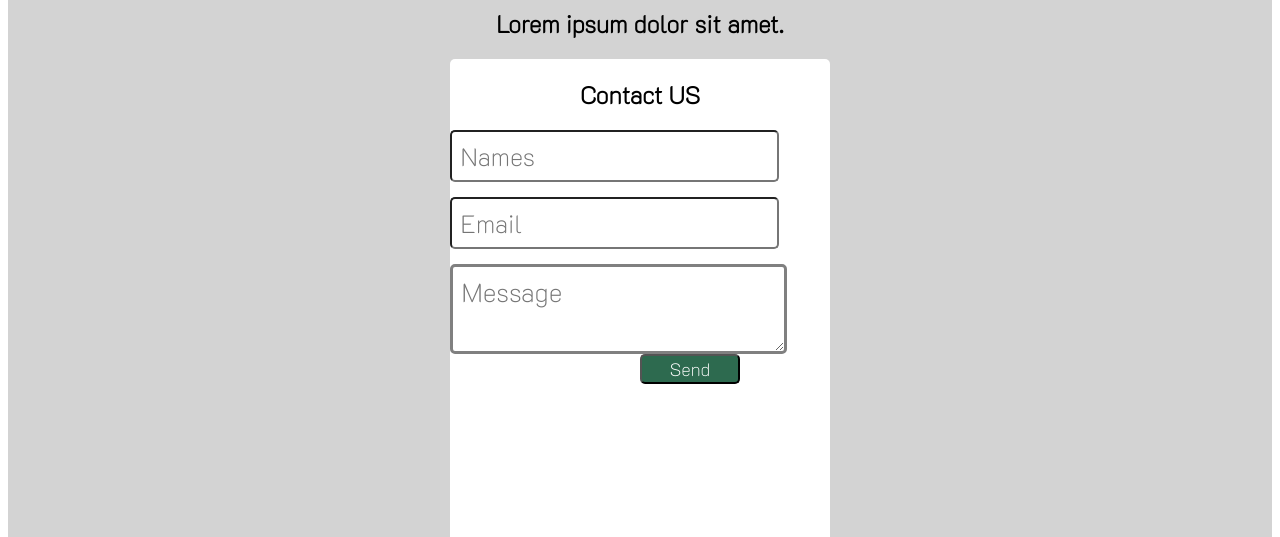
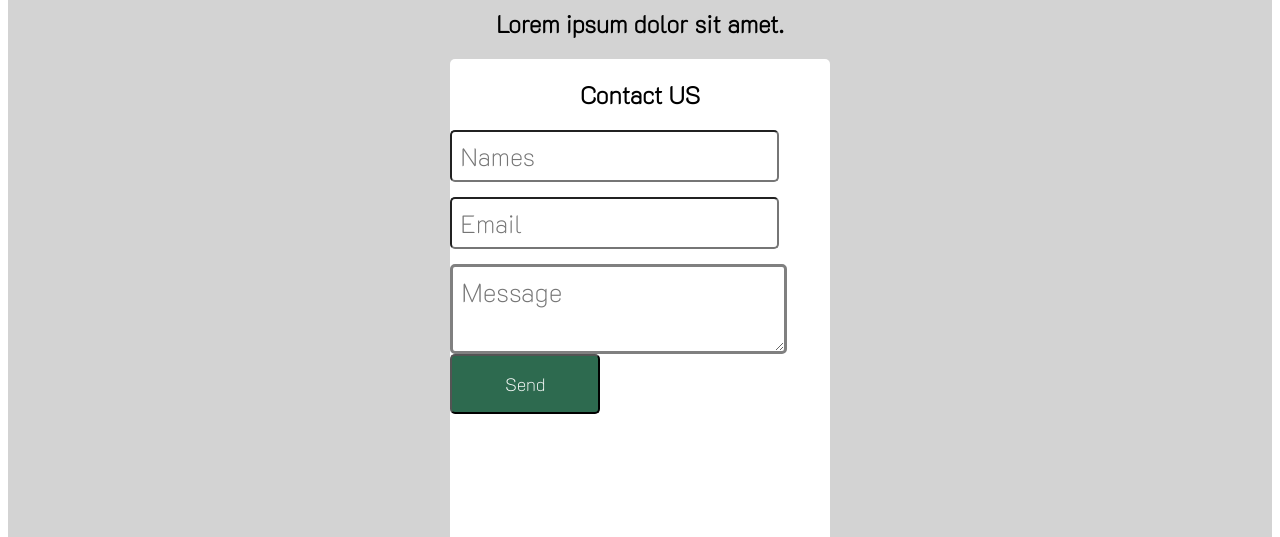
Before and after one commit to mbonigabaalexis/NYK-CODERS, a plain HTML site: page contact.html in a window 1280 px wide. Shown: the part 87-624 px from the top of the page. Drawn offline with Linux system fonts and the light colour scheme.

```diff
--- a/css/style.css
+++ b/css/style.css
@@ -67,12 +67,15 @@ a{
 }
 
 .button{
-    width: 100px;
+    width: 150px;
     background-color:#2d6a4f;
     color: #fff;
     border-radius: 5px;
-    margin-left: 50%;
+    margin-left: 0%;
     font-size: 18px;
+    justify-items: left;
+    height: 60px;
+
 
 }
 
@@ -112,8 +115,8 @@ a{
   height:350px;
 }
 .rows{
-    /* display: flex;
-    margin-bottom: 0rem; */
+    display: flex;
+    margin-bottom: 0rem;
 }
 .desc-container{
     width: 60%;
```
Also changed, not shown: about.html (+1 -1 lines), index.html (+4 -1 lines).
